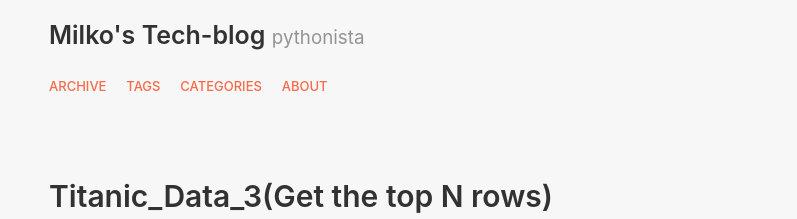
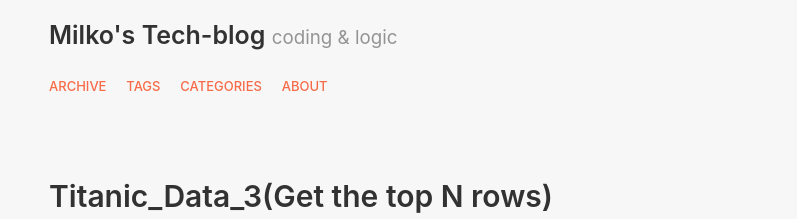
Before and after one commit to Milko-R/Milko-R.github.io, a Jekyll site: the page built from index.html, in a window 1280 px wide. Shown: the top 219 px of the page, without its empty margins (241-1038 px from the left). Built offline with Jekyll 4.4.1, drawn with Linux system fonts in a browser that asks for light colours; the list of posts is cut into pages by our own code.

Commit message:
Update _config.yml

```diff
--- a/_config.yml
+++ b/_config.yml
@@ -1,7 +1,7 @@
 # Setup
 title: Milko's Tech-blog
-tagline: pythonista
-url: https://noir.essentialenemy.com
+tagline: coding & logic
+url: http://milko.tech
 paginate: 1
 baseurl: ""
 permalink: :title/
```
